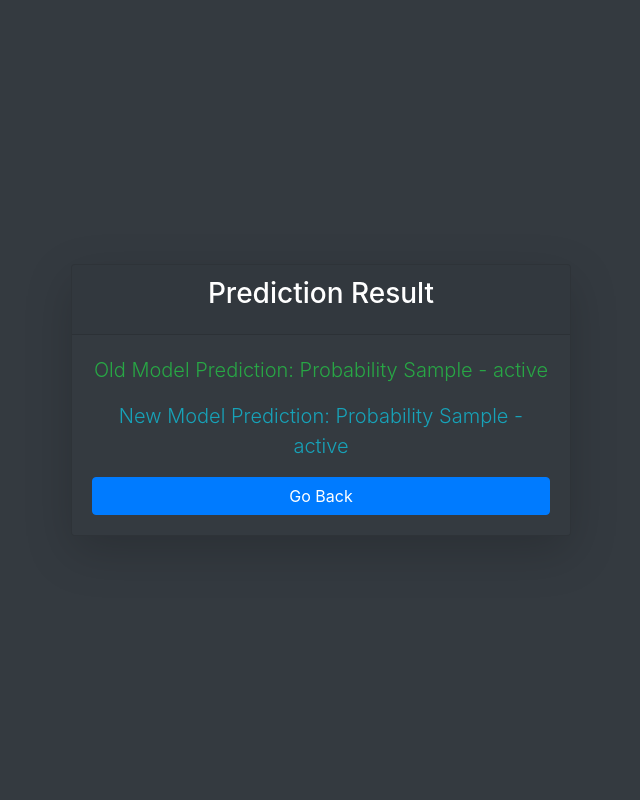
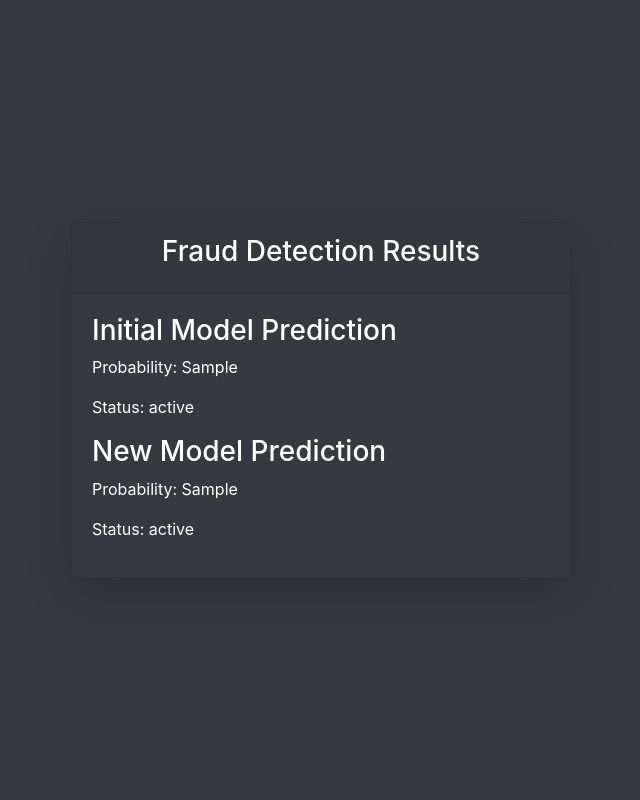
Before and after one commit to SwagathNalla/BRC_WEB_HOSTING, a Flask app: template templates/result.html in a window 1280 px wide. Shown: the whole page, without its empty margins (319-959 px from the left). Run offline with Flask 3, Linux system fonts and the light colour scheme; the template is opened without the code that fills it: most values are stand-ins (such as "Sample title", 1, 10 or a date in 2020); some libraries are stand-ins or nearby versions.

Commit message:
Update result.html

```diff
--- a/templates/result.html
+++ b/templates/result.html
@@ -1,9 +1,9 @@
-<!doctype html>
+<!DOCTYPE html>
 <html lang="en">
 <head>
-    <meta charset="utf-8">
+    <meta charset="UTF-8">
     <meta name="viewport" content="width=device-width, initial-scale=1, shrink-to-fit=no">
-    <title>Prediction Result</title>
+    <title>Fraud Detection Results</title>
     <link href="https://stackpath.bootstrapcdn.com/bootstrap/4.5.2/css/bootstrap.min.css" rel="stylesheet">
     <link rel="stylesheet" href="static/styles.css">
 </head>
@@ -11,16 +11,20 @@
     <div class="container-fluid bg-dark text-white min-vh-100 d-flex align-items-center justify-content-center">
         <div class="card bg-dark text-white shadow-lg" style="max-width: 500px; width: 100%;">
             <div class="card-header bg-gradient text-center">
-                <h3 class="card-title">Prediction Result</h3>
+                <h3 class="card-title">Fraud Detection Results</h3>
             </div>
-            <div class="card-body text-center">
+            <div class="card-body">
                 {% if prob_old is not none %}
-                <p class="lead text-success">Old Model Prediction: Probability {{ prob_old }} - {{ fraud_status_old }}</p>
+                <h3>Initial Model Prediction</h3>
+                <p>Probability: {{ prob_old }}</p>
+                <p>Status: {{ fraud_status_old }}</p>
                 {% endif %}
+
                 {% if prob_new is not none %}
-                <p class="lead text-info">New Model Prediction: Probability {{ prob_new }} - {{ fraud_status_new }}</p>
+                <h3>New Model Prediction</h3>
+                <p>Probability: {{ prob_new }}</p>
+                <p>Status: {{ fraud_status_new }}</p>
                 {% endif %}
-                <a href="/" class="btn btn-primary btn-block">Go Back</a>
             </div>
         </div>
     </div>
```
